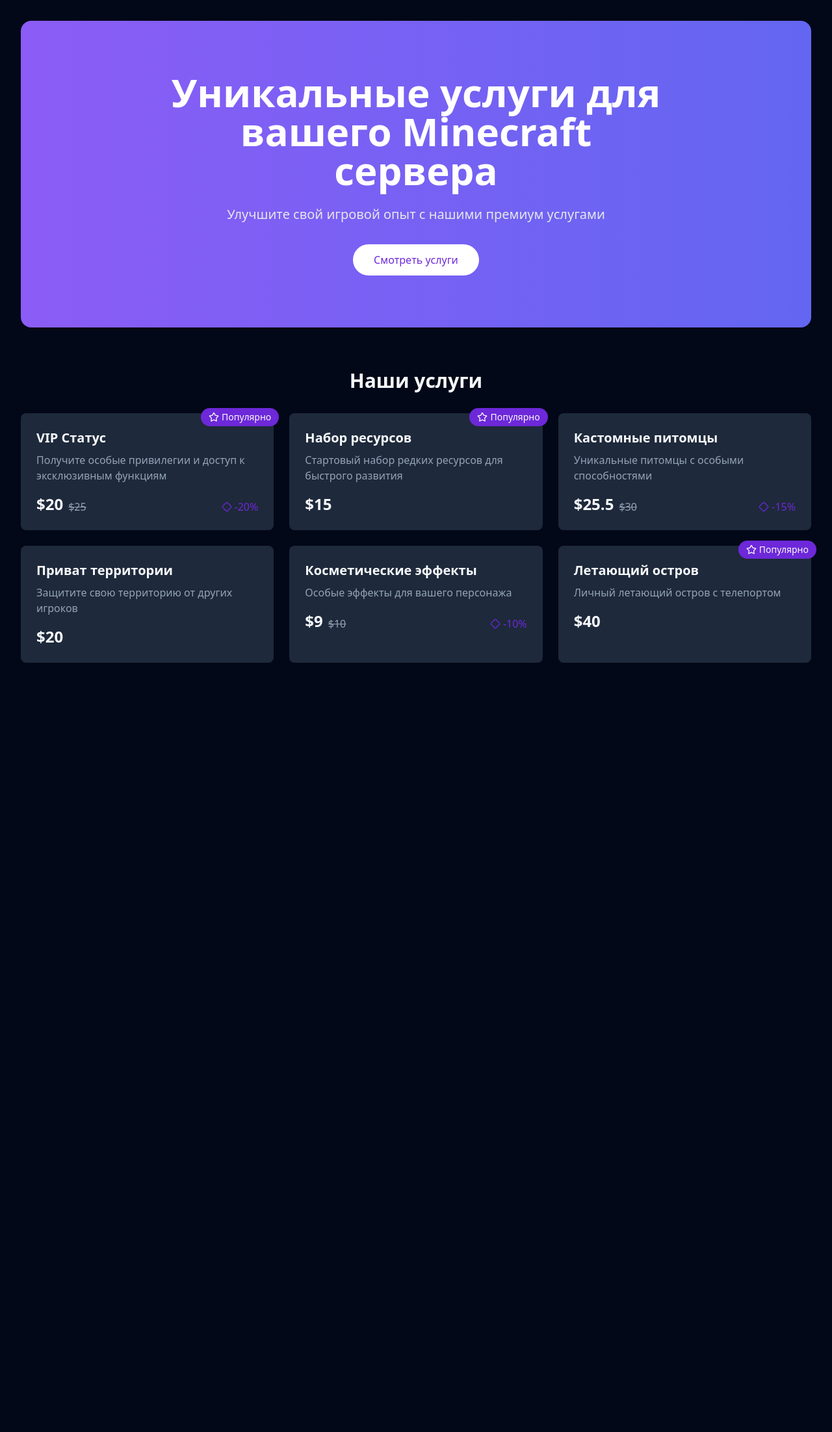
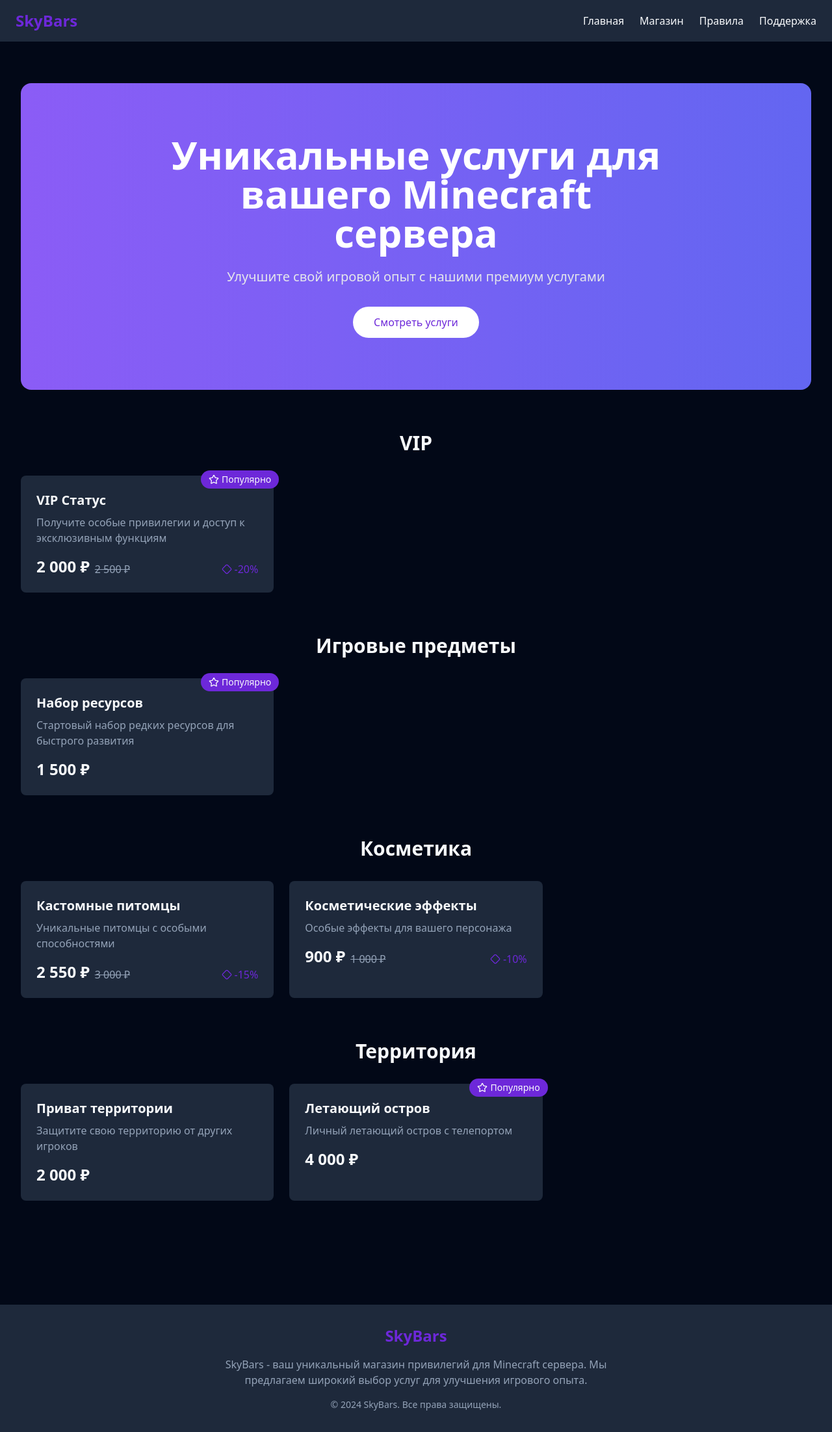
Before and after one commit to FancyLegend/stylish-minecraft-services, a React (Vite) app: page / in a window 1280 px wide. Shown: the whole page at 65% size. Before the commit the page ends 1052 px from the top, so only its background shows below. Built offline with nearby package versions, Linux system fonts and the light colour scheme.

Commit message:
Add header, footer, and categories
- Implemented a header for the website with project links.
- Added a footer with a brief text.
- Updated product pricing to be displayed in rubles.
- Organized products into categories for better navigation.
[skip gpt_engineer]

```diff
--- /dev/null
+++ b/src/components/Footer.tsx
@@ -0,0 +1,16 @@
+export function Footer() {
+  return (
+    <footer className="bg-secondary py-8 px-6 mt-16">
+      <div className="max-w-7xl mx-auto text-center">
+        <h2 className="text-2xl font-bold text-primary mb-4">SkyBars</h2>
+        <p className="text-muted-foreground max-w-2xl mx-auto">
+          SkyBars - ваш уникальный магазин привилегий для Minecraft сервера.
+          Мы предлагаем широкий выбор услуг для улучшения игрового опыта.
+        </p>
+        <p className="text-sm text-muted-foreground mt-4">
+          © 2024 SkyBars. Все права защищены.
+        </p>
+      </div>
+    </footer>
+  );
+}
--- /dev/null
+++ b/src/components/Header.tsx
@@ -0,0 +1,17 @@
+import { Link } from "react-router-dom";
+
+export function Header() {
+  return (
+    <header className="bg-secondary py-4 px-6 mb-8">
+      <div className="max-w-7xl mx-auto flex justify-between items-center">
+        <Link to="/" className="text-2xl font-bold text-primary">SkyBars</Link>
+        <nav className="space-x-6">
+          <Link to="/" className="text-foreground hover:text-primary transition-colors">Главная</Link>
+          <Link to="/shop" className="text-foreground hover:text-primary transition-colors">Магазин</Link>
+          <Link to="/rules" className="text-foreground hover:text-primary transition-colors">Правила</Link>
+          <Link to="/support" className="text-foreground hover:text-primary transition-colors">Поддержка</Link>
+        </nav>
+      </div>
+    </header>
+  );
+}
--- a/src/components/ServiceCard.tsx
+++ b/src/components/ServiceCard.tsx
@@ -20,6 +20,14 @@ export function ServiceCard({
 }: ServiceCardProps) {
   const finalPrice = discount ? price - (price * discount / 100) : price;
 
+  const formatPrice = (price: number) => {
+    return new Intl.NumberFormat('ru-RU', {
+      style: 'currency',
+      currency: 'RUB',
+      maximumFractionDigits: 0
+    }).format(price);
+  };
+
   return (
     <div className={cn(
       "relative bg-secondary p-6 rounded-lg card-hover",
@@ -36,15 +44,15 @@ export function ServiceCard({
       <div className="flex items-end gap-2">
         {discount ? (
           <>
-            <span className="text-2xl font-bold">${finalPrice}</span>
-            <span className="text-muted-foreground line-through">${price}</span>
+            <span className="text-2xl font-bold">{formatPrice(finalPrice)}</span>
+            <span className="text-muted-foreground line-through">{formatPrice(price)}</span>
             <div className="ml-auto flex items-center text-primary">
               <Diamond className="w-4 h-4 mr-1" />
               <span>-{discount}%</span>
             </div>
           </>
         ) : (
-          <span className="text-2xl font-bold">${price}</span>
+          <span className="text-2xl font-bold">{formatPrice(price)}</span>
         )}
       </div>
     </div>
--- a/src/pages/Index.tsx
+++ b/src/pages/Index.tsx
@@ -1,55 +1,82 @@
 import { Hero } from "@/components/Hero";
 import { ServiceCard } from "@/components/ServiceCard";
+import { Header } from "@/components/Header";
+import { Footer } from "@/components/Footer";
 
-const services = [
+type Category = "VIP" | "Игровые предметы" | "Косметика" | "Территория";
+
+interface Service {
+  title: string;
+  description: string;
+  price: number;
+  category: Category;
+  isPopular?: boolean;
+  discount?: number;
+}
+
+const services: Service[] = [
   {
     title: "VIP Статус",
     description: "Получите особые привилегии и доступ к эксклюзивным функциям",
-    price: 25,
+    price: 2500,
+    category: "VIP",
     isPopular: true,
     discount: 20
   },
   {
     title: "Набор ресурсов",
     description: "Стартовый набор редких ресурсов для быстрого развития",
-    price: 15,
+    price: 1500,
+    category: "Игровые предметы",
     isPopular: true
   },
   {
     title: "Кастомные питомцы",
     description: "Уникальные питомцы с особыми способностями",
-    price: 30,
+    price: 3000,
+    category: "Косметика",
     discount: 15
   },
   {
     title: "Приват территории",
     description: "Защитите свою территорию от других игроков",
-    price: 20
+    price: 2000,
+    category: "Территория"
   },
   {
     title: "Косметические эффекты",
     description: "Особые эффекты для вашего персонажа",
-    price: 10,
+    price: 1000,
+    category: "Косметика",
     discount: 10
   },
   {
     title: "Летающий остров",
     description: "Личный летающий остров с телепортом",
-    price: 40,
+    price: 4000,
+    category: "Территория",
     isPopular: true
   }
 ];
 
 const Index = () => {
+  const categories = Array.from(new Set(services.map(service => service.category)));
+
   return (
-    <div className="min-h-screen p-4 md:p-8">
+    <div className="min-h-screen">
+      <Header />
+      <main className="p-4 md:p-8">
         <Hero />
 
         <div className="max-w-7xl mx-auto">
-        <h2 className="text-3xl font-bold mb-8 text-center">Наши услуги</h2>
+          {categories.map((category) => (
+            <div key={category} className="mb-16">
+              <h2 className="text-3xl font-bold mb-8 text-center">{category}</h2>
 
               <div className="grid grid-cols-1 md:grid-cols-2 lg:grid-cols-3 gap-6">
-          {services.map((service, index) => (
+                {services
+                  .filter(service => service.category === category)
+                  .map((service, index) => (
                     <ServiceCard
                       key={index}
                       {...service}
@@ -57,6 +84,10 @@ const Index = () => {
                   ))}
               </div>
             </div>
+          ))}
+        </div>
+      </main>
+      <Footer />
     </div>
   );
 };
```
Lines whose indentation alone changed are shown as unchanged.
